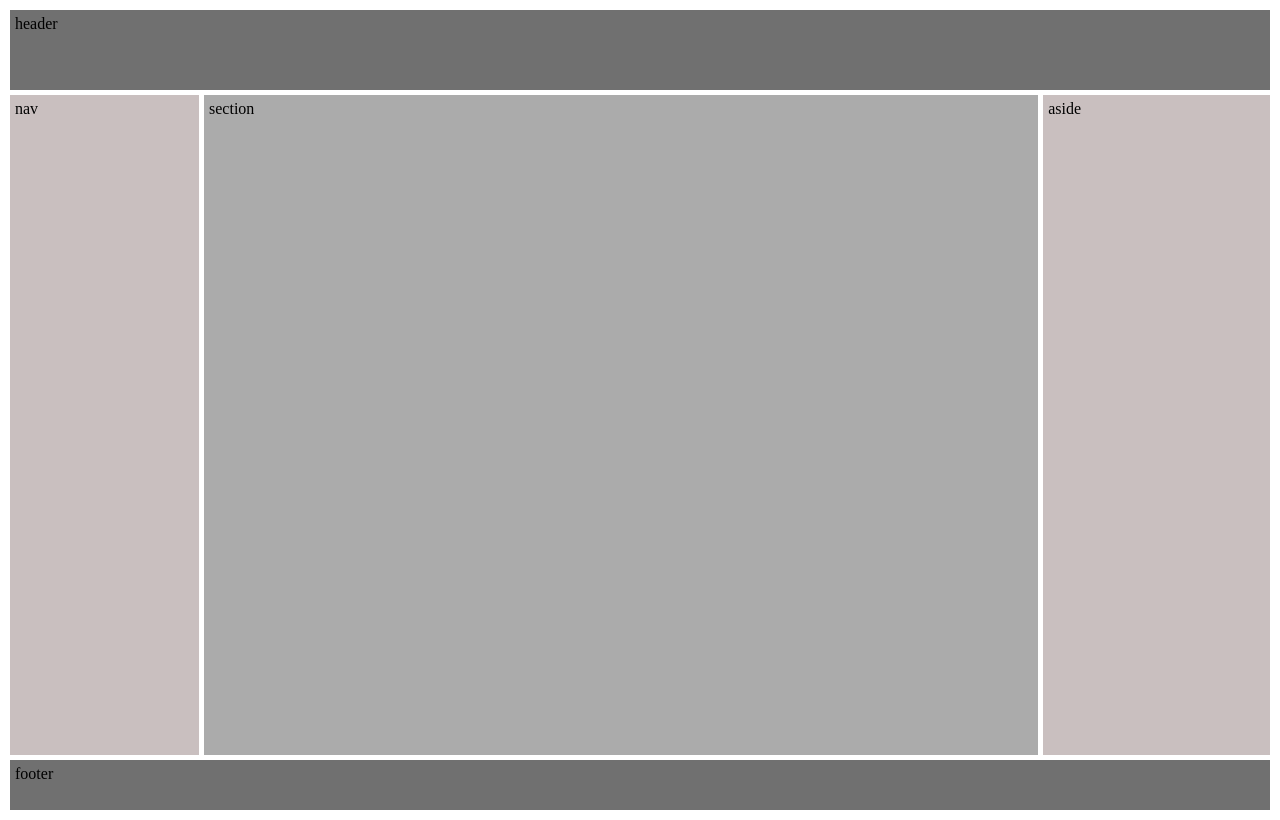
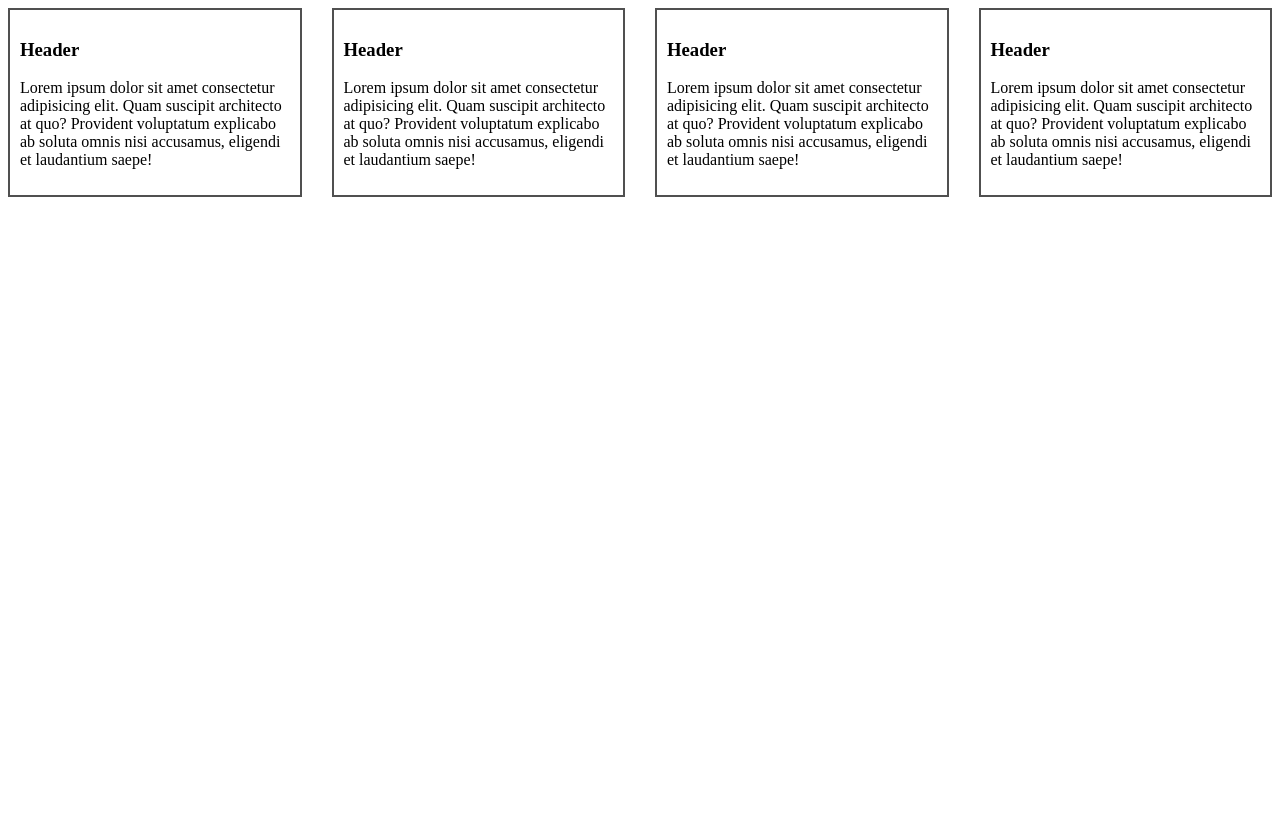
Before and after one commit to alibabaie/Learn-Css-Grid, a plain HTML site: page index.html in a window 1280 px wide. Drawn offline with Linux system fonts and the light colour scheme.

Commit message:
session5

```diff
--- a/Css/style.css
+++ b/Css/style.css
@@ -1,43 +1,22 @@
-body{
+.container{
     display: grid;
-    grid-template-areas:
-    "header header header"
-    "nav section aside"
-    "footer footer footer"
-    ;
-    grid-template-columns: 15% 1fr 18%;
-    grid-template-rows: 80px 1fr 50px;
-    gap:5px;
-    height: 100vh;
-    margin: 10px;
-
+    grid-template-columns: repeat(4,1fr);
+    gap:30px;
 }
 
-header{
-    grid-area: header;
-    background-color: #707070;
+.item{
+    border: 2px solid rgb(80, 80, 80);
+    padding: 10px;
 }
 
-nav{
-    grid-area: nav;
-    background-color: #c9bfbf;
+@media screen and (max-width:768px){
+    .container{
+        grid-template-columns: repeat(2,1fr);
+    }
 }
 
-section{
-    grid-area: section;
-    background-color: #ababab;
+@media screen and (max-width:400px) {
+    .container{
+        grid-template-columns: repeat(1,1fr);
+    }
 }
-
-aside{
-    grid-area: aside;
-    background-color: #c9bfbf;
-}
-
-footer{
-    grid-area: footer;
-    background-color: #707070;
-}
-
-header , nav , section , aside , footer{
-    padding: 5px;
-}
--- a/index.html
+++ b/index.html
@@ -4,17 +4,32 @@
     <meta charset="UTF-8">
     <meta name="viewport" content="width=F, initial-scale=1.0">
     <link rel="stylesheet" href="/Css/style.css">
-    <title>Grid-Area</title>
+    <title>Media Queries</title>
 </head>
 <body>
 
-    <header>header</header>
-    <nav>nav</nav>
-    <section>section</section>
-    <aside>aside</aside>
-    <footer>footer</footer>
+<div class="container">
+<div class="item">
+    <h3>Header</h3>
+    <p>Lorem ipsum dolor sit amet consectetur adipisicing elit. Quam suscipit architecto at quo? Provident voluptatum explicabo ab soluta omnis nisi accusamus, eligendi et laudantium saepe!</p>
+</div>
 
+<div class="item">
+    <h3>Header</h3>
+    <p>Lorem ipsum dolor sit amet consectetur adipisicing elit. Quam suscipit architecto at quo? Provident voluptatum explicabo ab soluta omnis nisi accusamus, eligendi et laudantium saepe!</p>
+</div>
 
+<div class="item">
+    <h3>Header</h3>
+    <p>Lorem ipsum dolor sit amet consectetur adipisicing elit. Quam suscipit architecto at quo? Provident voluptatum explicabo ab soluta omnis nisi accusamus, eligendi et laudantium saepe!</p>
+</div>
+
+<div class="item">
+    <h3>Header</h3>
+    <p>Lorem ipsum dolor sit amet consectetur adipisicing elit. Quam suscipit architecto at quo? Provident voluptatum explicabo ab soluta omnis nisi accusamus, eligendi et laudantium saepe!</p>
+</div>
+
+</div>
 
 </body>
 </html>
```
